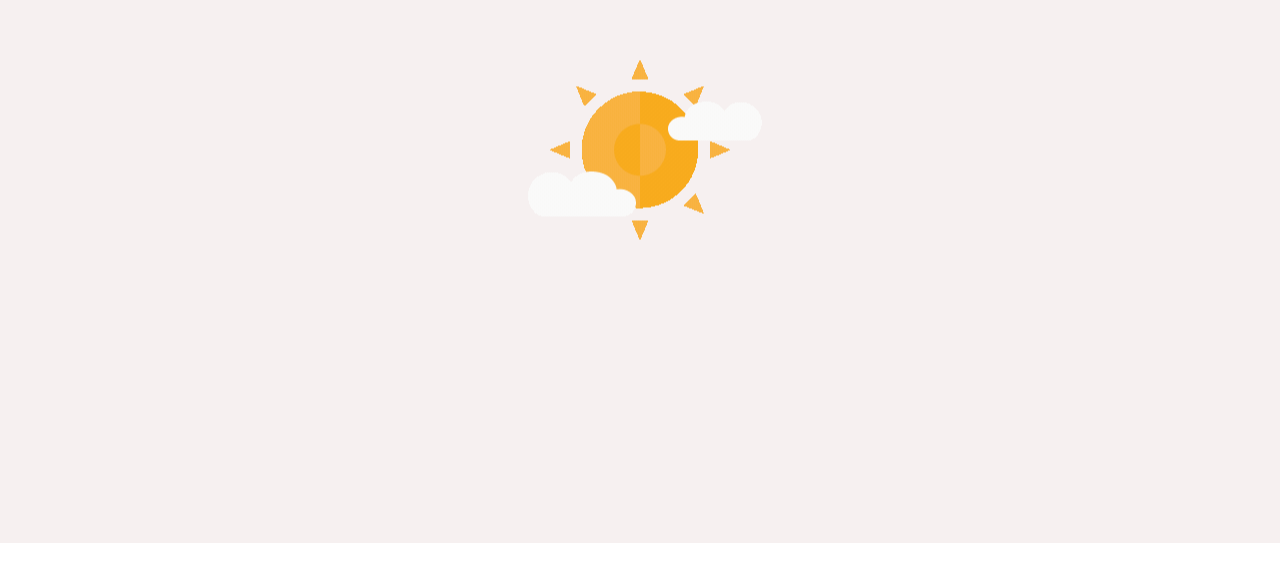
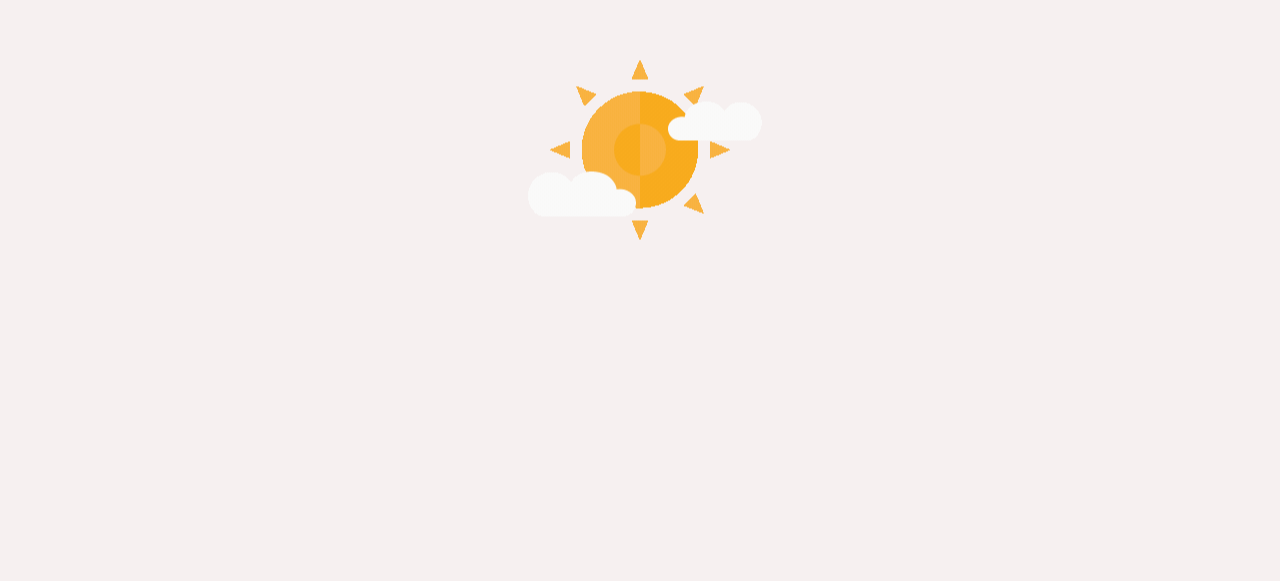
Before and after one commit to marekblvn/weather-app, a React (Vite) app in the folder komarek/: page / in a window 1280 px wide. Shown: the part 257-838 px from the top of the page. Before the commit the page ends 800 px from the top, so only its background shows below. Built offline with nearby package versions, Linux system fonts and the light colour scheme; no server answers.

Commit message:
Updated Footer and app layout

```diff
--- a/komarek/src/App.tsx
+++ b/komarek/src/App.tsx
@@ -7,7 +7,6 @@ import Footer from "./components/Footer";
 
 function App() {
   return (
-    <>
     <Container maxWidth={false}>
       <BrowserRouter>
         <Routes>
@@ -16,9 +15,8 @@ function App() {
           <Route path="*" element={<Error />} />
         </Routes>
       </BrowserRouter>
+      <Footer />
     </Container>
-      <Footer />
-    </>
   );
 }
 
--- a/komarek/src/components/Footer.tsx
+++ b/komarek/src/components/Footer.tsx
@@ -1,4 +1,4 @@
-import { Box, Divider, Typography } from "@mui/material";
+import { Box, Divider, Stack, Typography } from "@mui/material";
 import Lsi from "./Lsi";
 
 function Footer() {
@@ -11,26 +11,31 @@ function Footer() {
       width="100%"
       height="48px"
       display="flex"
-      justifyContent="space-around"
+      justifyContent="center"
       alignItems="center"
     >
+      <Stack direction="row" alignItems="center" spacing="8px">
         <Typography
           variant="caption"
           fontSize="11px"
           style={{ userSelect: "none" }}
+          color="#905656"
         >
           <Lsi
             lsi={{ en: "Made by Marek Balvín", cs: "Vytvořil Marek Balvín" }}
-        />{" "}
-        @ 2025
+          />
         </Typography>
-      <Divider orientation="vertical" style={{ height: "32px" }} />
-      <Typography variant="caption" fontSize="11px">
+        <Divider
+          orientation="vertical"
+          sx={{ height: "32px", color: "#905656" }}
+        />
+        <Typography variant="caption" fontSize="11px" color="#905656">
           Powered by{" "}
           <a href="https://www.weatherapi.com/" title="Free Weather API">
             WeatherAPI.com
           </a>
         </Typography>
+      </Stack>
     </Box>
   );
 }
--- a/komarek/src/main.css
+++ b/komarek/src/main.css
@@ -1,11 +1,11 @@
 #root {
   background-color: #f6f0f0;
+  min-height: 100vh;
   padding: 8px;
-  height: calc(100vh - 64px);
+  padding-bottom: 64px;
 }
 
 body {
   padding: 0;
   margin: 0;
-  height: 100%;
 }
```
Lines whose indentation alone changed are shown as unchanged.
